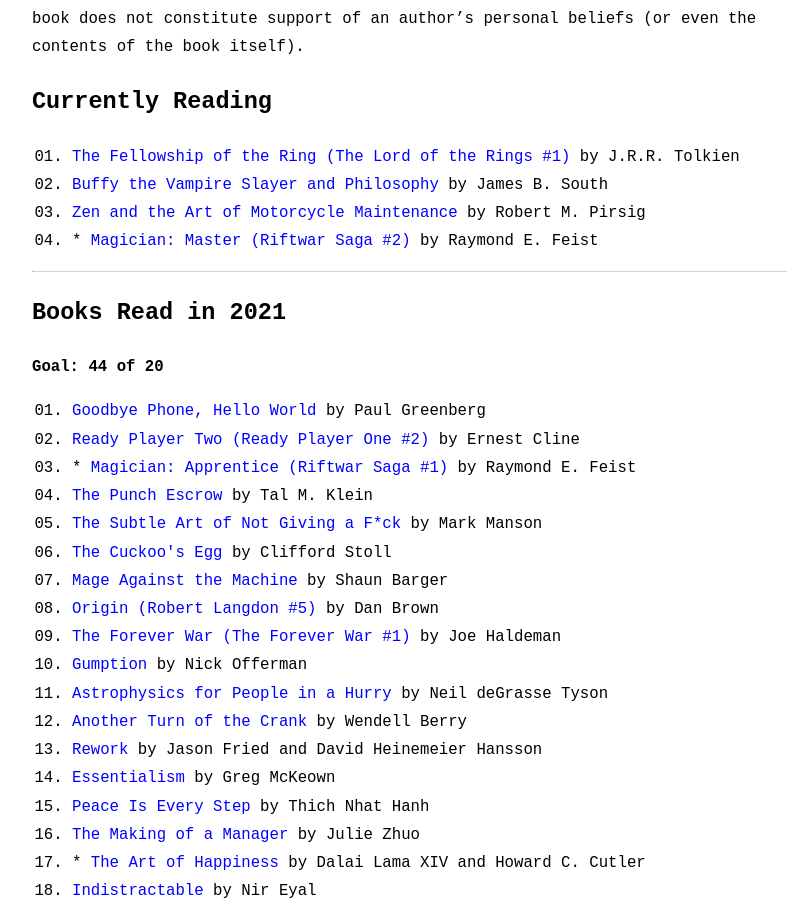
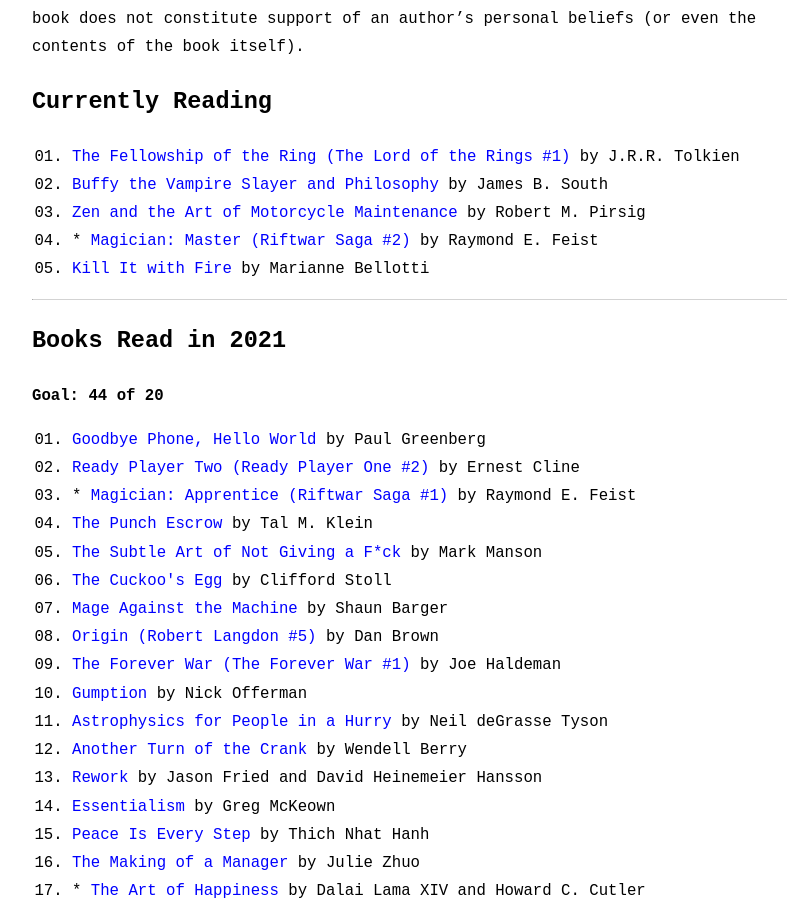
Before and after one commit to zachflower/flower.codes, a Jekyll site: the page built from library.md, in a window 1280 px wide and 900 px high, scrolled down 679 px. Shown: the whole window, without its empty margins (230-1017 px from the left). Built offline with Jekyll 4.4.1, drawn with Linux system fonts in a browser that asks for light colours; Markdown is read by kramdown in place of the engine named in the settings.

Commit message:
mo books

```diff
--- a/_data/library.yml
+++ b/_data/library.yml
@@ -611,3 +611,8 @@ entries:
     author: Meg Files
     isbn: "1621535118"
     read: true
+
+  - title: Kill It with Fire
+    author: Marianne Bellotti
+    isbn: "9781718501188"
+    started: 2021-07-20
```
